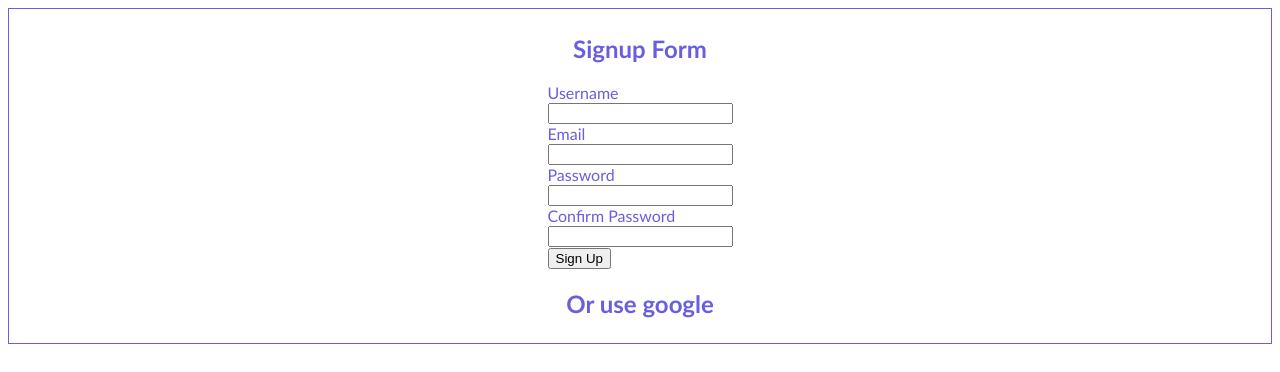
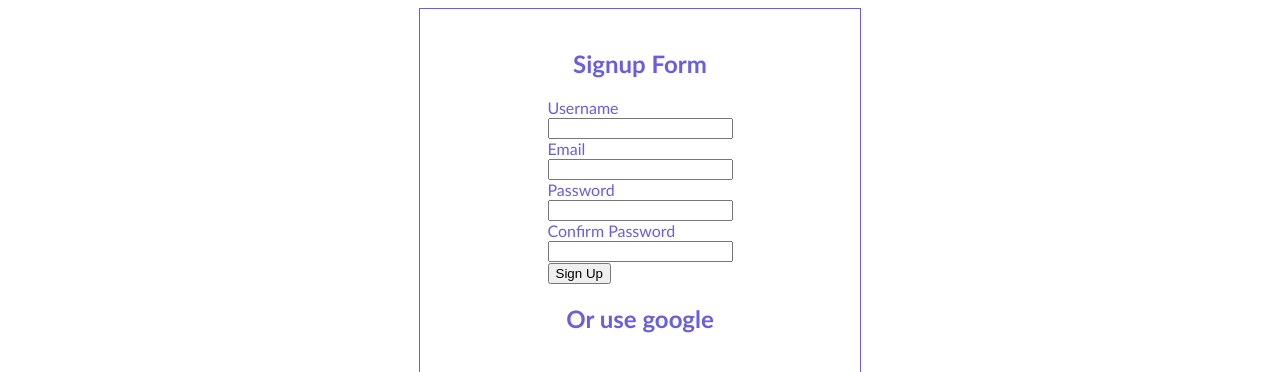
Before and after one commit to SammyAlbataineh/Messaging-Website, a React (Vite) app: page /signup in a window 1280 px wide. Shown: the top 372 px of the page. Built offline with nearby package versions, Linux system fonts and the light colour scheme.

Commit message:
Update index.css

```diff
--- a/src/index.css
+++ b/src/index.css
@@ -6,6 +6,7 @@
     color: #695EE0;
     font-family: 'Trebuchet MS', sans-serif;
     border: 1px solid #695EE0;
-    padding: 5px;
-
+    width: 400px;
+  	margin: 0 auto;
+  	padding: 20px;
 }
```
